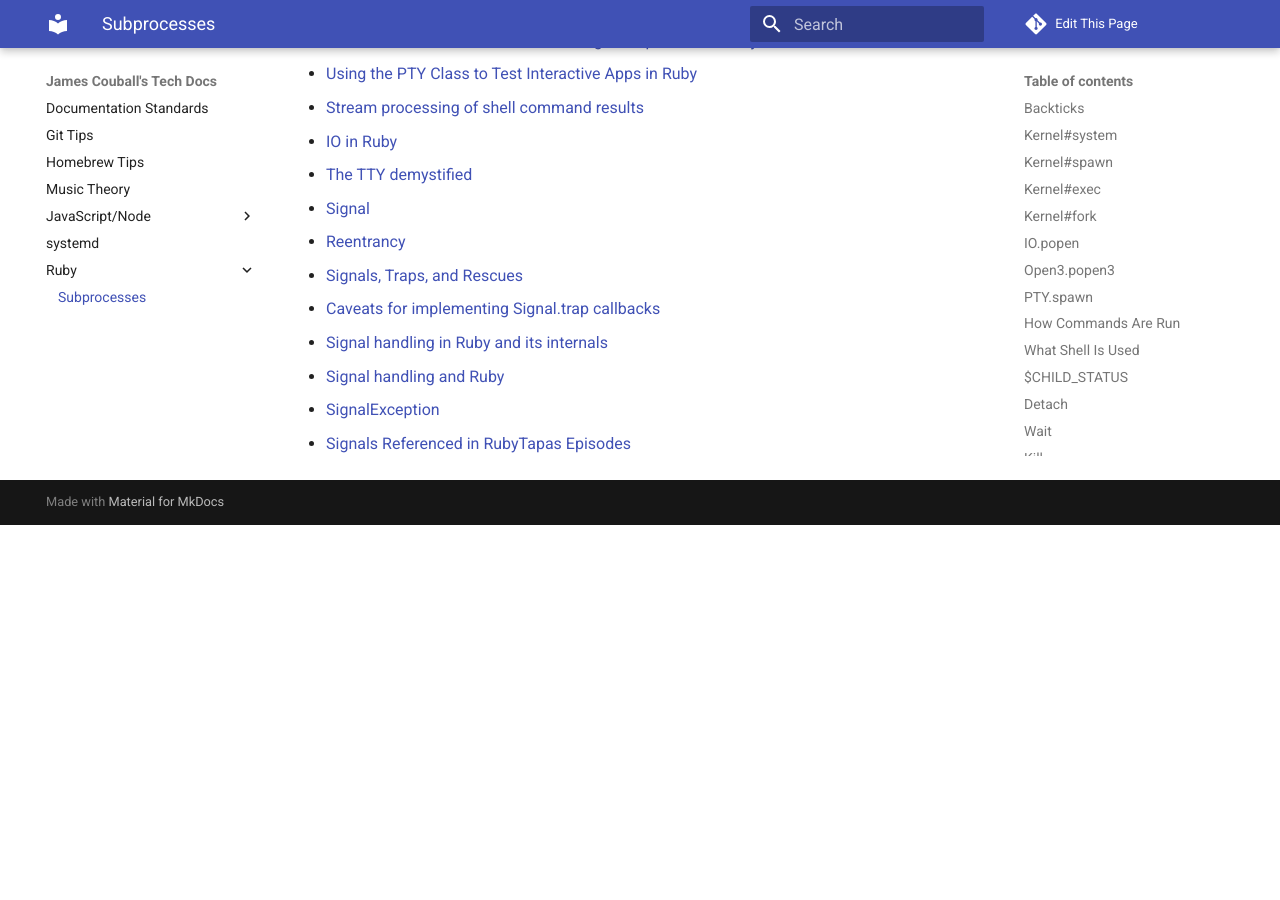
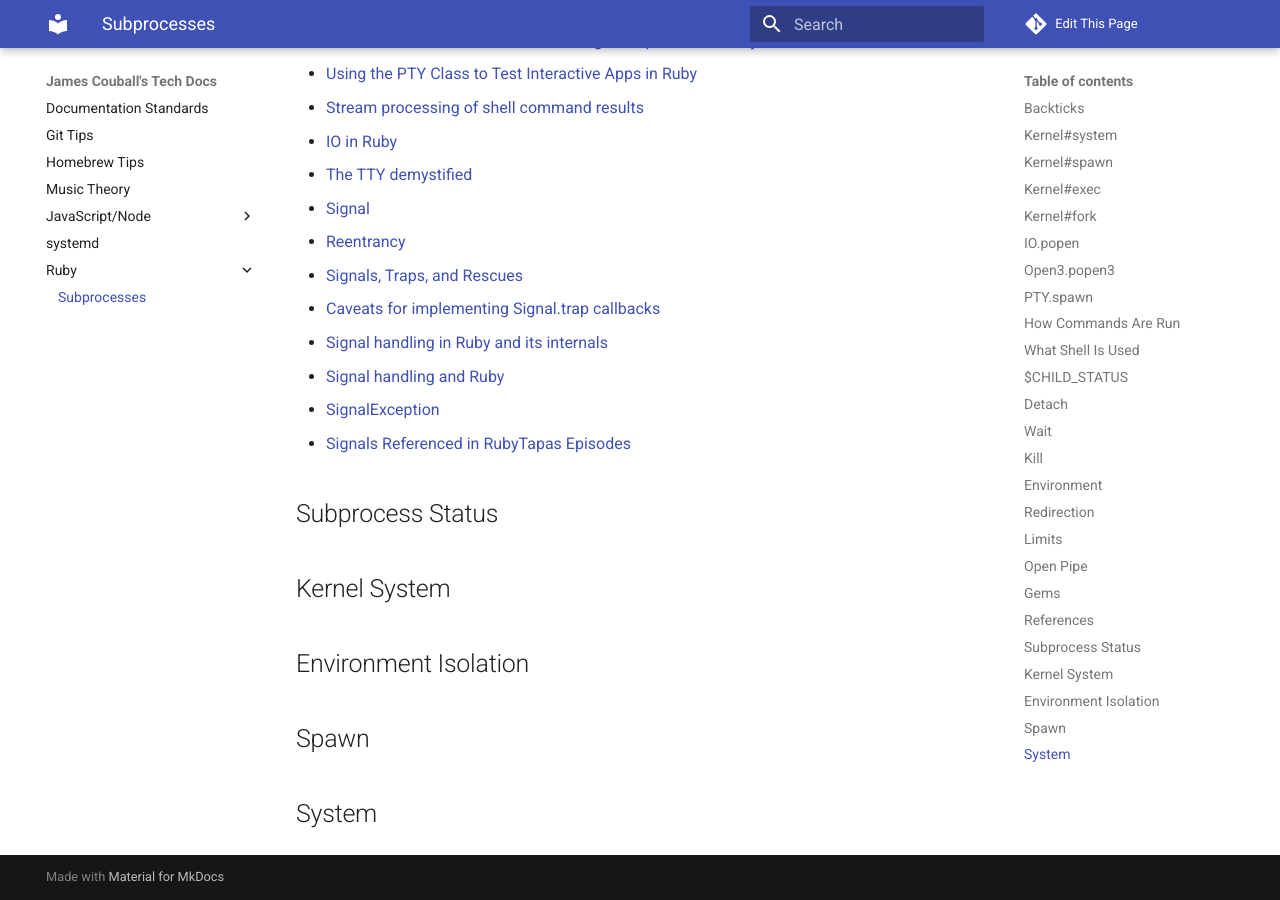
Before and after one commit to jcouball/notes, an MkDocs documentation site: the page built from docs/ruby/subprocesses.md, in a window 1280 px wide and 900 px high, scrolled down 17422 px. Built offline with MkDocs 1.6.1 and Material for MkDocs 9.7.7, drawn with Linux system fonts in a browser that asks for light colours; before the commit the page ends 17947 px from its top, so only the background shows below that.

Commit message:
Fix linter errors

```diff
--- a/docs/ruby/subprocesses.md
+++ b/docs/ruby/subprocesses.md
@@ -801,3 +801,13 @@ See [Process.setrlimit](https://ruby-doc.org/core/Process.html#method-c-setrlimi
 * [Signal handling and Ruby](https://gist.github.com/mvidner/bf12a0b3c662ca6a5784)
 * [SignalException](https://www.exceptionalcreatures.com/bestiary/SignalException.html)
 * [Signals Referenced in RubyTapas Episodes](https://www.rubytapas.com/references/signals/)
+
+## Subprocess Status
+
+## Kernel System
+
+## Environment Isolation
+
+## Spawn
+
+## System
```
Also changed, not shown: docs/complete_node_js_course.md (line endings or trailing spaces), docs/git.md (line endings or trailing spaces), docs/homebrew.md (line endings or trailing spaces), docs/music_theory.md (line endings or trailing spaces).
